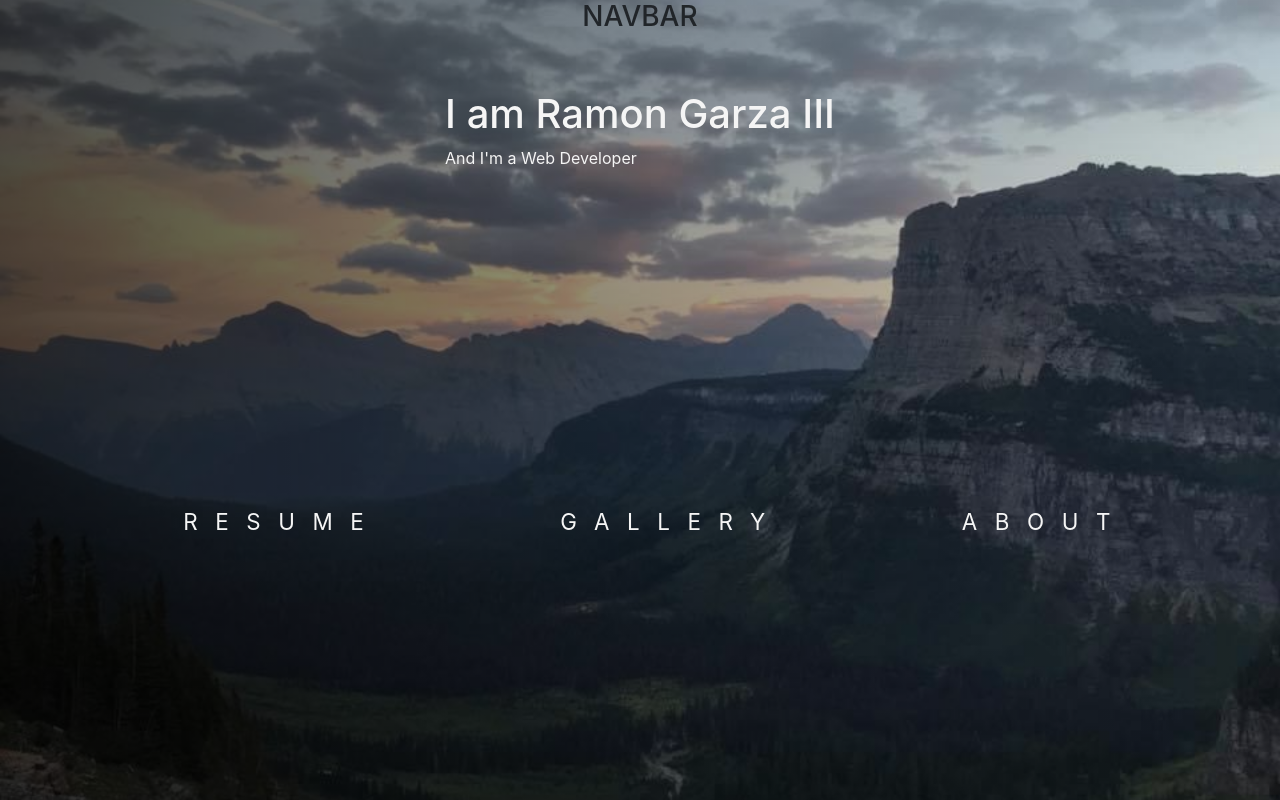
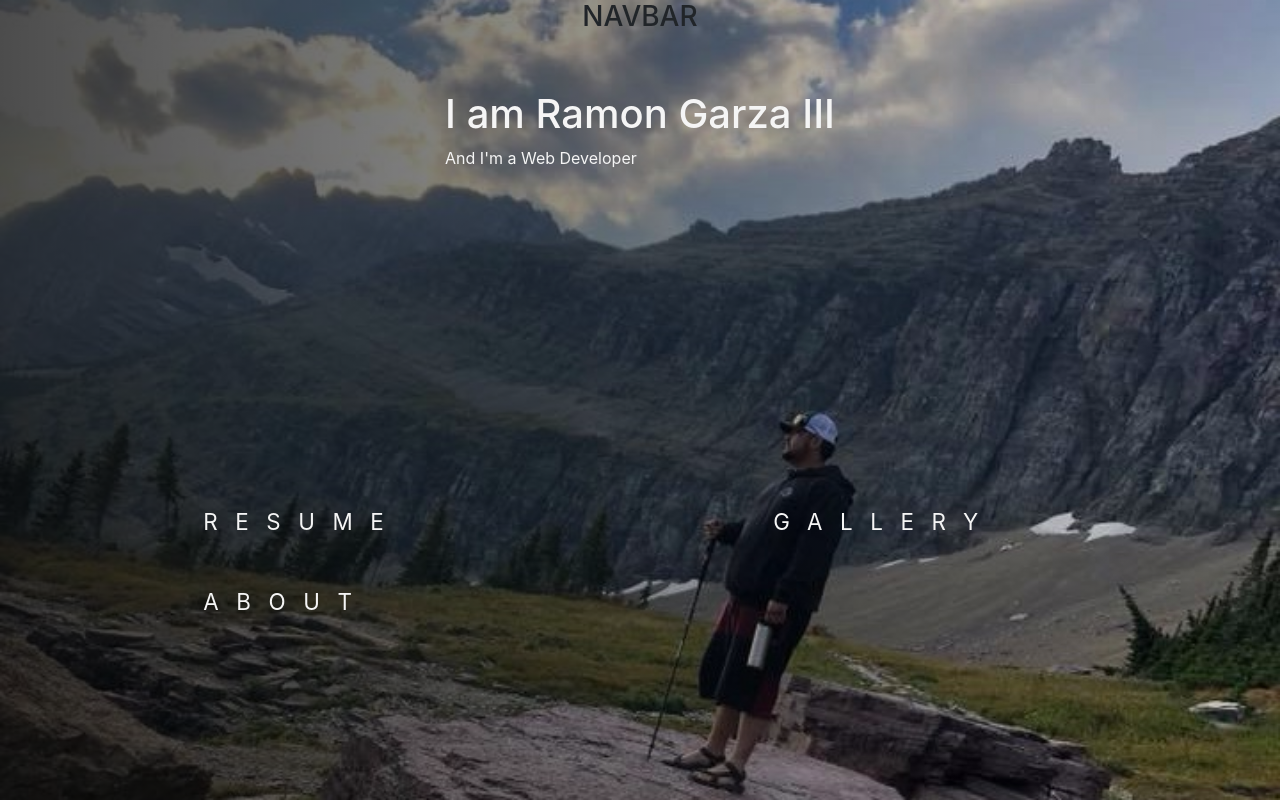
Before and after one commit to Ramong06/portfolio-website, a React (Create React App) app: page / in a window 1280 px wide. Built offline with nearby package versions, Linux system fonts and the light colour scheme; the HTML template or start-up script is replaced by a standard one.

Commit message:
changed background

```diff
--- a/src/components/Hero/styles.css
+++ b/src/components/Hero/styles.css
@@ -3,7 +3,7 @@ body {
 }
 
 .hero {
-    background: linear-gradient(to right, rgba(0,0,0,0.7), rgba(0,0,0,0.1)), url(../../images/mountains.jpeg);
+    background: linear-gradient(to right, rgba(0,0,0,0.7), rgba(0,0,0,0.1)), url(../../images/me-on-mountain.jpeg);
     height: 100vh;
     background-position: center;
     background-size: cover;
@@ -14,7 +14,7 @@ body {
 }
 
 .btn {
-    margin-left: 30px;
+    margin-left: 50px;
 	position: relative;
 	padding: 1.4rem 4.2rem;
 	padding-right: 3.1rem;
```
Also changed, not shown: src/images/me-on-mountain.jpeg (added).
